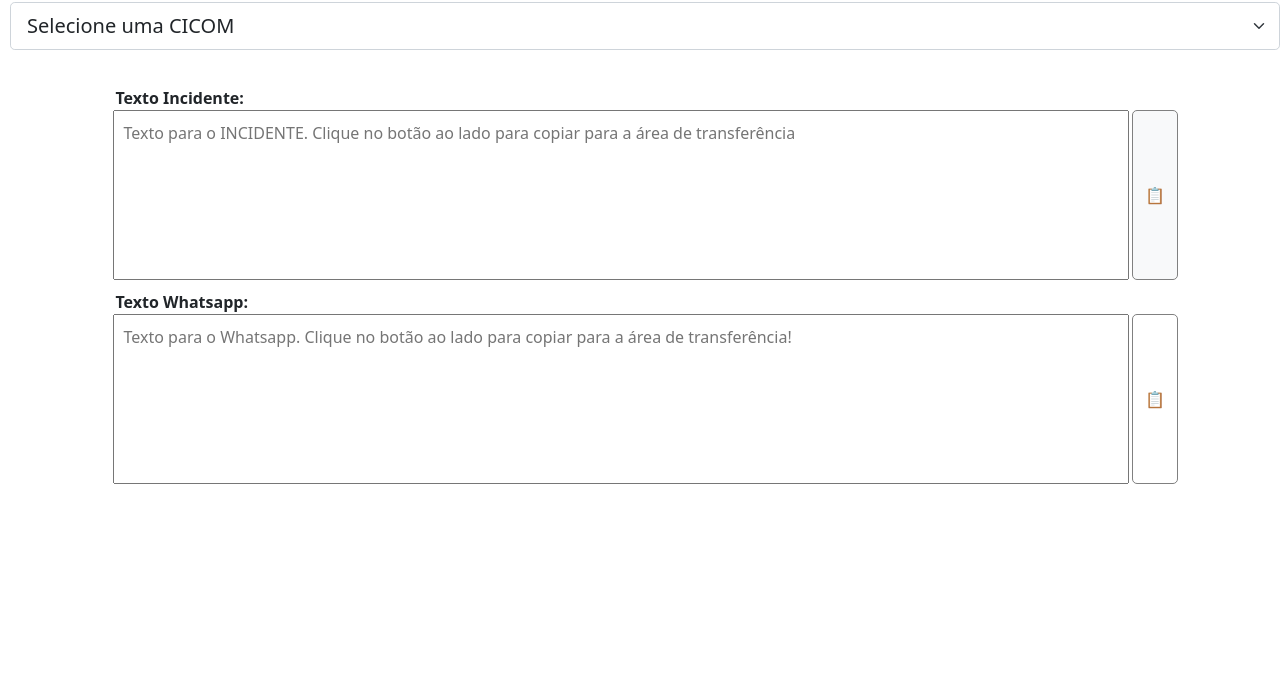
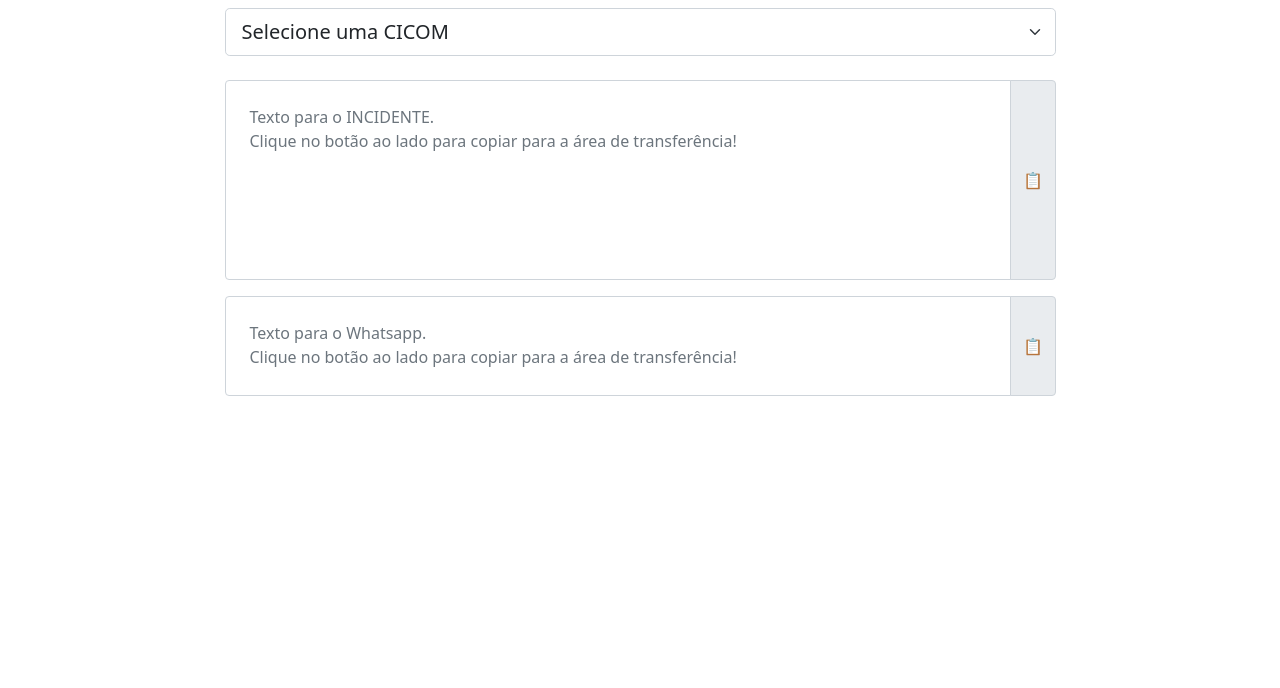
Before and after one commit to Peter-loliveira/CicomsProdeb, a plain HTML site: page index.html in a window 1280 px wide. Shown: the part 112-800 px from the top of the page. Drawn offline with nearby package versions, Linux system fonts and the light colour scheme.

Commit message:
Ajustes CSS

```diff
--- a/index.html
+++ b/index.html
@@ -9,46 +9,55 @@
         integrity="sha384-F3w7mX95PdgyTmZZMECAngseQB83DfGTowi0iMjiWaeVhAn4FJkqJByhZMI3AhiU" crossorigin="anonymous">
     <link rel="stylesheet" href="styles.css">
     <title>Chamados Cincon Prodeb</title>
-
 </head>
 
-<body class="text-center">
-    <div>
+<body class="mt-5">
+
+    <div class="container text-center mb-3">
+        <div class="row justify-content-center">
+            <div class="col-9">
                 <h1>Gerar textos Incidente Cicoms / Prodeb</h1>
             </div>
+        </div>
+    </div>
 
-    <div class="">
-        <select class="form-select form-select-lg mb-3" name=" listaCicoms" id="listaCicoms" onchange = "geraTextos()">
-            <Option id="itemSelect01">Selecione uma CICOM</Option>
+    <div class="container">
+        <div class="row justify-content-center">
+            <div class="col-9">
+                <select class="form-select form-select-lg " id="listaCicoms" onchange="geraTextos()">
+                    <Option id="firstItem">Selecione uma CICOM</Option>
                 </select>
             </div>
-    <div>
-        <!-- <button type="button" class="btn btn-primary" id="gerarTexto" onclick="geraTextos()">Gerar Textos</button> -->
         </div>
-    <div>
-        <label for="">Texto Incidente:</label>
     </div>
-    <div class='areaTextosGerados'>
-        <textarea
-            type="text"
-            class="textosGerados"
-            id="textoGerado"
-            placeholder= 'Texto para o INCIDENTE. Clique no botão ao lado para copiar para a área de transferência'
-        ></textarea>
-        <button class="btn btn btn-light botaoCopiar" onclick="copiarTextoIncidente()">📋</button>
+
+    <div class="container mt-4">
+        <div class="row justify-content-center">
+            <div class="col-9">
+                <div class="input-group mb-3">
+                    <textarea id="textoGerado" class="form-control p-4"
+                        placeholder='Texto para o INCIDENTE. Clique no botão ao lado para copiar para a área de transferência'
+                        aria-label='Texto para o INCIDENTE. Clique no botão ao lado para copiar para a área de transferência'
+                        type="text" aria-describedby="basic-addon2"></textarea>
+                    <button class="input-group-text botaoCopiar" id="basic-addon2"
+                        onclick="copiarTextoIncidente()">📋</button>
                 </div>
-    <div>
-        <label for="">Texto Whatsapp:</label>
             </div>
-    <div class='areaTextosGerados'>
-        <textarea
-            type="text"
-            class="textosGerados"
-            id="whatsappGerado"
-            placeholder="Texto para o Whatsapp. Clique no botão ao lado para copiar para a área de transferência!"
-        ></textarea>
-        <button class="btn botaoCopiar" onclick="copiarTextoWhatsapp()">📋</button>
         </div>
+    </div>
+
+        <div class="container">
+            <div class="row justify-content-center">
+                <div class="col-9">
+                    <div class="input-group mb-3">
+                        <textarea id="whatsappGerado" class="form-control p-4" type="text"></textarea>
+                        <button class="input-group-text botaoCopiar" id="basic-addon2"
+                            onclick="copiarTextoWhatsapp()">📋</button>
+                    </div>
+                </div>
+            </div>
+        </div>
+
 </body>
 
 <script src="scripts.js"></script>
--- a/scripts.js
+++ b/scripts.js
@@ -33,8 +33,13 @@ for (let i = 0; i < cicoms.length; i++) {
 }
 
 // Assossio os campos de texto para inserir os textos gerados
+const areaTransf = 'Clique no botão ao lado para copiar para a área de transferência!'
 const textoGerado = document.getElementById('textoGerado')
+const placeIncident = `Texto para o INCIDENTE.\n${areaTransf}`
+textoGerado.setAttribute('placeholder', placeIncident)
 const whatsappGerado = document.getElementById('whatsappGerado')
+const placeWhatsapp = `Texto para o Whatsapp.\n${areaTransf}`
+whatsappGerado.setAttribute('placeholder', placeWhatsapp)
 
 
 function geraTextos() {
--- a/styles.css
+++ b/styles.css
@@ -3,64 +3,23 @@
     padding: 0;
 }
 
-body {
-    padding-top: 3%;
-}
-
-div {
-    padding: 10px 0 0 10px;
-}
-
 select {
-    width: 20%;
-    font-weight: 700;
     border-radius: 5px;
 }
 
-option {
-    font-weight: 500;
-}
-
-#itemSelect01{
+#firstItem{
     color: #cccccc;
 }
 
-textarea {
+textarea{
     resize: none;
+    height: 200px;
 }
 
-label{
-    display: flex;
-    align-items: flex-start;
-    margin-left: 8.3%;
-    font-weight: 800;
+#whatsappGerado{
+    height: 100px;
 }
 
-.textosGerados, .botaoCopiar{
-    height: 170px;
+.botaoCopiar:hover{
+    background-color:#81f6bf;
 }
-
-.textosGerados {
-    width: 80%;
-    padding: 10px;
-}
-
-.areaTextosGerados {
-    display: flex;
-    flex-direction: row;
-    align-items: center;
-    justify-content: center;
-    margin-top: -10px;
-}
-
-.botaoCopiar {
-    margin-left: 3px;
-    border-radius: 5px;
-}
-.botaoCopiar:hover{
-    background-color:#4bdd99;
-}
-
-.botaoCopiar, .botaoCopiar:hover{
-    border: 1px solid gray;
-}
```
Lines whose indentation alone changed are shown as unchanged.
